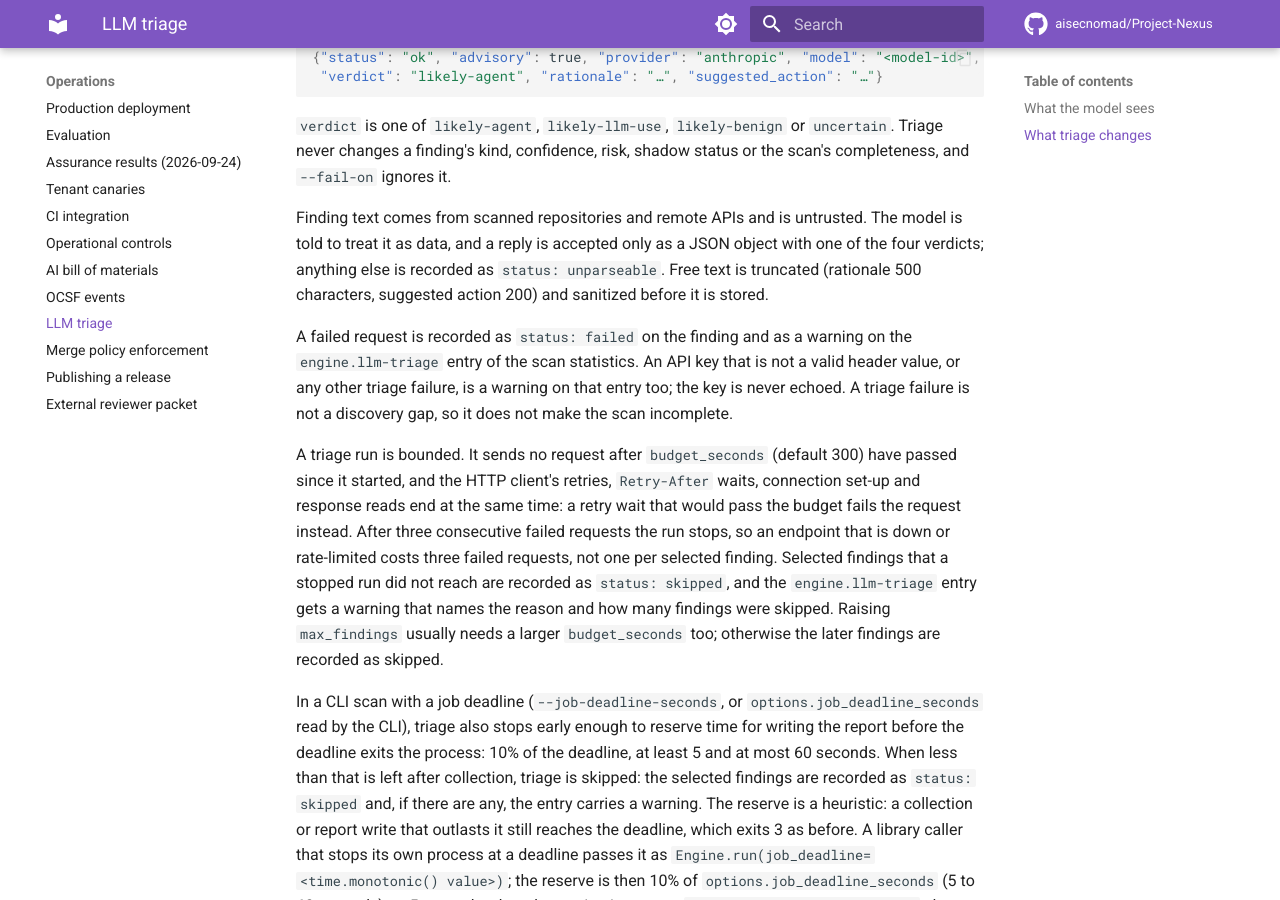
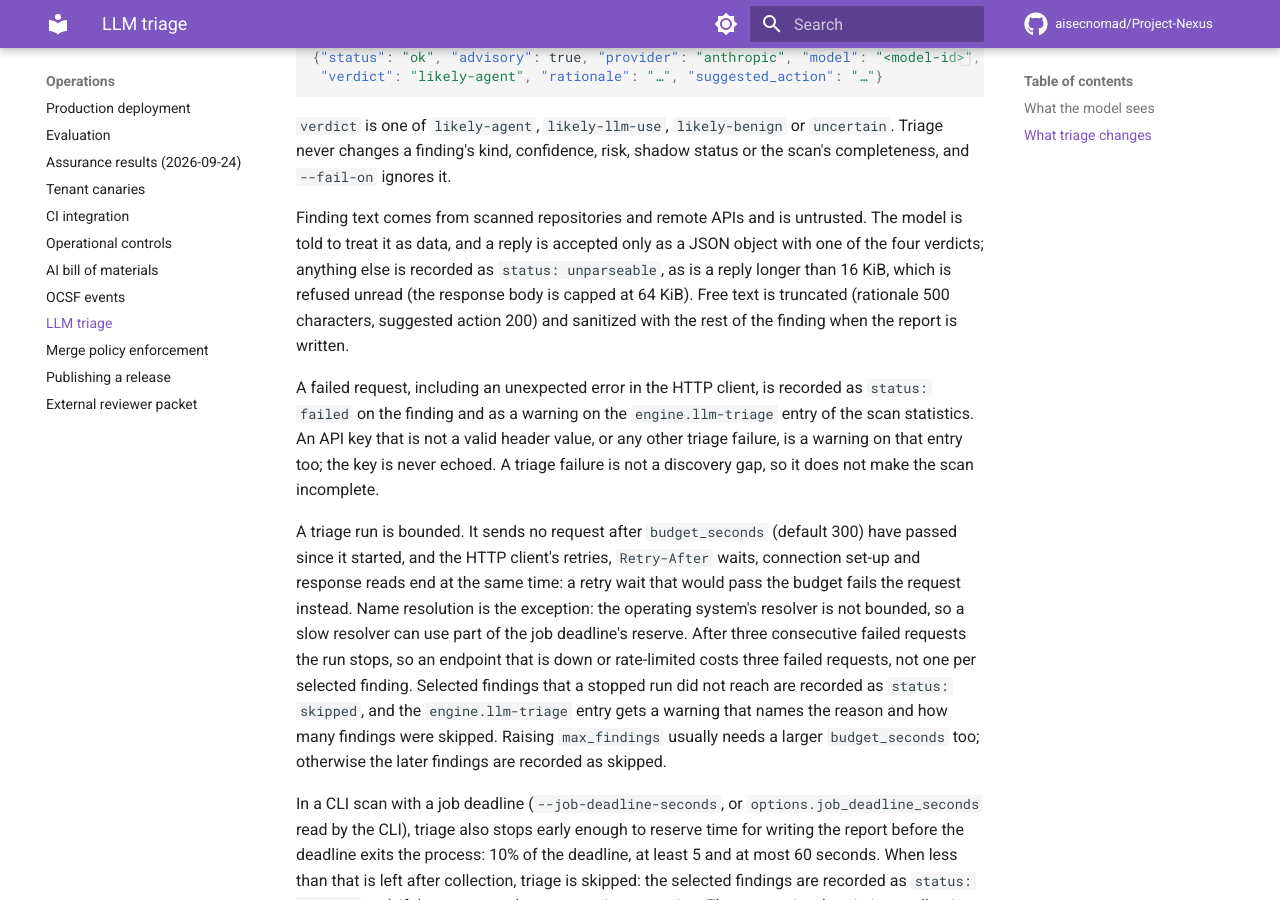
Before and after one commit to aisecnomad/Project-Nexus, an MkDocs documentation site: the page built from docs/operations/llm-triage.md, in a window 1280 px wide and 900 px high, scrolled down 1127 px. Built offline with MkDocs 1.6.1 and Material for MkDocs 9.7.7, drawn with Linux system fonts in a browser that asks for light colours; comment, search, counter and statistics services are not loaded.

Commit message:
Fix triage reply parsing, unassessed fleet rows and the live egress policy
Review findings on #174 and on #175 as re-applied:

- parse_reply located the verdict object with a greedy regex. On a
  hostile 256 KiB reply of unmatched braces it ran for about 23 s while
  holding the interpreter, past the job deadline, and the scan lost its
  report. It now finds the object in linear time (first "{" to last "}",
  the same span the greedy match took), refuses a reply over 16 KiB
  unread, and the response body cap drops from 256 KiB to 64 KiB.
- An unexpected exception from a triage request (for example a thread
  limit in the HTTP client) escaped the run and left the failing and
  unreached findings without a triage status. It is now recorded as
  status: failed like any other failure, without its text.
- After the three-state fleet merge, a finding that only inventory-less
  sources reported stays shadow: null in a report that has an inventory,
  and every renderer showed it as a blank cell, which reads as
  registered. The terminal table, Markdown and HTML reports now label it
  unassessed and count such findings in the summary.
- The live NetworkPolicy selected shadowscan-mode: live, so a live Job
  without that label fell outside every policy and had unrestricted
  egress, metadata endpoints included. The example now adds a deny-all
  policy for every app.kubernetes.io/name: shadowscan pod, so the live
  policy only widens egress; it also denies Azure's wire server, gives
  the IPv6 exceptions for dual-stack clusters and names the metadata
  endpoints it blocks. The changelog no longer claims it selects the
  Job example's labels.
- The triage guide no longer says connection set-up is bounded by the
  budget (name resolution is not) or that free text is sanitized before
  it is stored (it is sanitized with the finding when the report is
  written).

Co-Authored-By: Claude Opus 5.5 <noreply@anthropic.com>
Claude-Session: https://claude.ai/code/session_01CZcTn3PwrkZjYgaNvfpagF
Signed-off-by: Claude <noreply@anthropic.com>

```diff
--- a/docs/operations/llm-triage.md
+++ b/docs/operations/llm-triage.md
@@ -57,10 +57,13 @@ status or the scan's completeness, and `--fail-on` ignores it.
 Finding text comes from scanned repositories and remote APIs and is
 untrusted. The model is told to treat it as data, and a reply is accepted
 only as a JSON object with one of the four verdicts; anything else is
-recorded as `status: unparseable`. Free text is truncated (rationale 500
-characters, suggested action 200) and sanitized before it is stored.
+recorded as `status: unparseable`, as is a reply longer than 16 KiB, which is
+refused unread (the response body is capped at 64 KiB). Free text is truncated
+(rationale 500 characters, suggested action 200) and sanitized with the rest
+of the finding when the report is written.
 
-A failed request is recorded as `status: failed` on the finding and as a
+A failed request, including an unexpected error in the HTTP client, is
+recorded as `status: failed` on the finding and as a
 warning on the `engine.llm-triage` entry of the scan statistics. An API key
 that is not a valid header value, or any other triage failure, is a warning
 on that entry too; the key is never echoed. A triage
@@ -69,7 +72,9 @@ failure is not a discovery gap, so it does not make the scan incomplete.
 A triage run is bounded. It sends no request after `budget_seconds` (default
 300) have passed since it started, and the HTTP client's retries,
 `Retry-After` waits, connection set-up and response reads end at the same
-time: a retry wait that would pass the budget fails the request instead.
+time: a retry wait that would pass the budget fails the request instead. Name
+resolution is the exception: the operating system's resolver is not bounded,
+so a slow resolver can use part of the job deadline's reserve.
 After three consecutive failed requests the run stops, so an endpoint that is
 down or rate-limited costs three failed requests, not one per selected
 finding. Selected findings that a stopped run did not reach are recorded as
```
Also changed, not shown: CHANGELOG.md (+17 -3 lines), docs/operations/operational-controls.md (+9 -3 lines), docs/production.md (+1 -1 lines), docs/scanning.md (+2 -1 lines), 8 other files.
